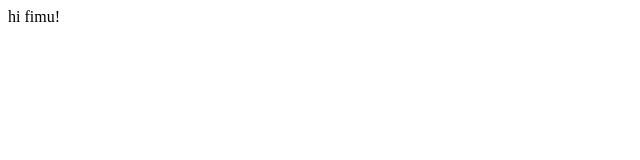
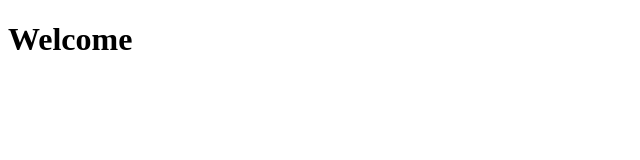
Before and after one commit to Fimu14614/MernBootcamp, a plain HTML site: page index.html in a window 1280 px wide. Shown: the whole page, without its empty margins (0-640 px from the left). Drawn offline with Linux system fonts and the light colour scheme.

Commit message:
first fimu

```diff
--- a/index.html
+++ b/index.html
@@ -8,7 +8,7 @@
 </head>
 
 <body>
-    hi fimu!
+    <h1>Welcome</h1>
 </body>
 
 </html>
```
